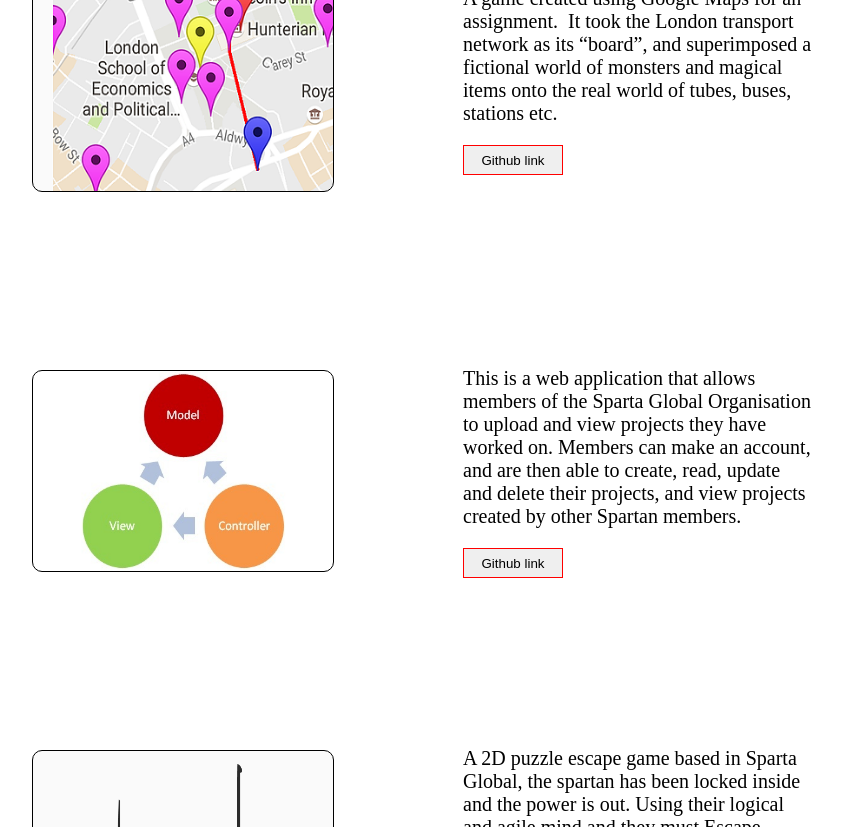
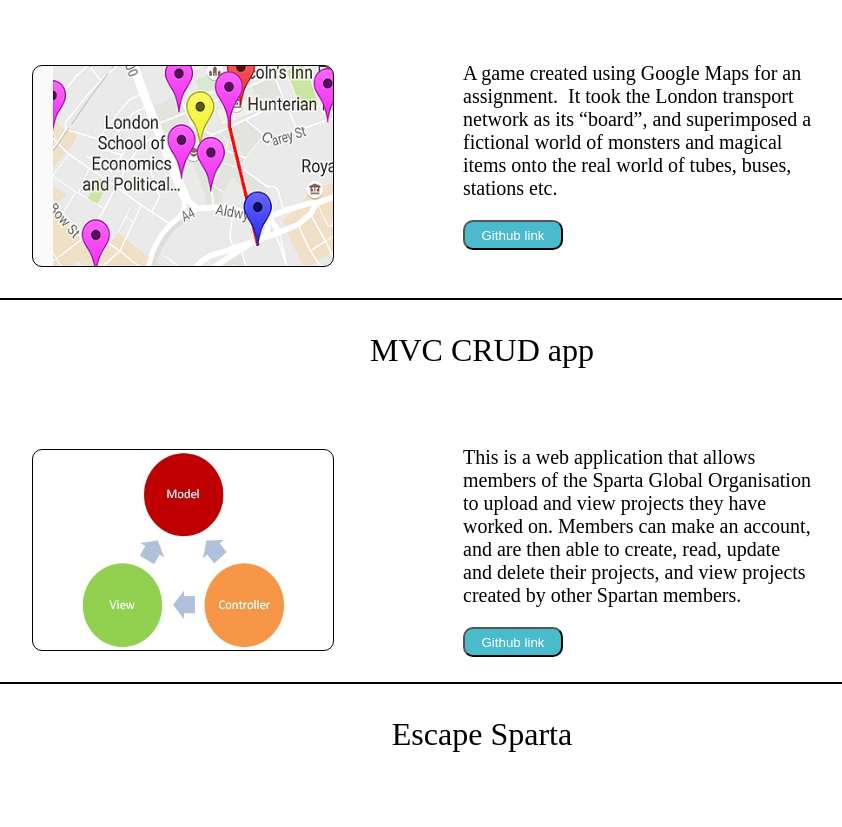
Before and after one commit to stannard95/portfolio, a plain HTML site: page index.html in a window 1280 px wide. Shown: the part 580-1407 px from the top of the page, without its empty margins (158-1000 px from the left). Drawn offline with Linux system fonts and the light colour scheme.

Commit message:
added seperator and project headings

```diff
--- a/index.html
+++ b/index.html
@@ -12,6 +12,7 @@
 
 	<div id="main-container">
 		<div class="project-item-container">
+			<p class="project-heading">3D Mobile Trading Game</p>
 			<div class="project-image-container project1"></div>
 			<div class="project-text-container">
 				<div class="project-textbox-container">
@@ -21,7 +22,10 @@
 				</div>
 			</div>
 		</div>
+		<div class="seperator"></div>
+
 		<div class="project-item-container">
+			<p class="project-heading">London Game</p>
 			<div class="project-image-container project2"></div>
 			<div class="project-text-container">
 				<div class="project-textbox-container">
@@ -30,7 +34,10 @@
 				</div>
 			</div>
 		</div>
+		<div class="seperator"></div>
+
 		<div class="project-item-container">
+			<p class="project-heading">MVC CRUD app</p>
 			<div class="project-image-container project3"></div>
 			<div class="project-text-container">
 				<div class="project-textbox-container">
@@ -39,7 +46,10 @@
 				</div>
 			</div>
 		</div>
+		<div class="seperator"></div>
+
 		<div class="project-item-container">
+			<p class="project-heading">Escape Sparta</p>
 			<div class="project-image-container project4"></div>
 			<div class="project-text-container">
 				<div class="project-textbox-container">
@@ -48,7 +58,10 @@
 				</div>
 			</div>
 		</div>
+		<div class="seperator"></div>
+
 		<div class="project-item-container">
+			<p class="project-heading">Posgres Test Environment</p>
 			<div class="project-image-container project5"></div>
 			<div class="project-text-container">
 				<div class="project-textbox-container">
--- a/style.css
+++ b/style.css
@@ -37,7 +37,6 @@ body {
 	border: solid black 1px;
 	border-radius: 10px;
 	margin-left: 50px;
-	margin-top: 45px;
 	display: inline-block;
 	height: 200px;
 	width: 300px;
@@ -69,6 +68,11 @@ body {
 	text-align: left;
 	font-size: 20px;
 
+}
+
+.project-heading {
+	font-size: 32px;
+	text-align: center;
 }
 
 .project1 {
@@ -105,5 +109,12 @@ body {
 .github-button {
 	width: 100px;
 	height: 30px;
-	border: red solid 1px;
+	color: white;
+	border-radius: 10px;
+	background-color: rgba(73, 187, 204, 1);
 }
+
+.seperator {
+	width: auto;
+	border: black solid 1px;
+}
```
